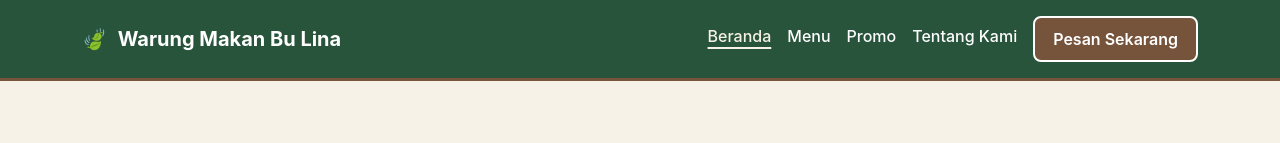
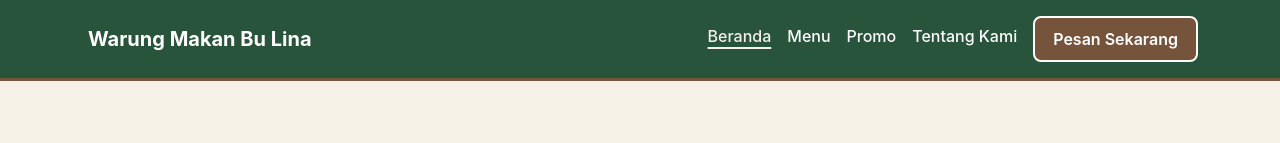
Before and after one commit to wildantfqh/uts-paw-kelas-w-warung-makan, a plain HTML site: page index.html in a window 1280 px wide. Shown: the top 143 px of the page. Drawn offline with nearby package versions, Linux system fonts and the light colour scheme.

Commit message:
edit readme.md

```diff
--- a/index.html
+++ b/index.html
@@ -33,7 +33,7 @@
             <div class="container">
 
                 <a class="navbar-brand fw-bold" href="index.html">
-                    <span class="brand-icon" aria-hidden="true">🍃</span>
+                    <span class="brand-icon" aria-hidden="true"></span>
                     Warung Makan Bu Lina
                 </a>
 
@@ -196,7 +196,7 @@
                         <article class="advantage-card">
 
                             <div class="advantage-icon" aria-hidden="true">
-                                🍲
+
                             </div>
 
                             <h3>Menu Lezat</h3>
@@ -216,7 +216,7 @@
                         <article class="advantage-card">
 
                             <div class="advantage-icon" aria-hidden="true">
-                                💰
+
                             </div>
 
                             <h3>Harga Bersahabat</h3>
@@ -235,7 +235,7 @@
                         <article class="advantage-card">
 
                             <div class="advantage-icon" aria-hidden="true">
-                                ❤️
+
                             </div>
 
                             <h3>Pelayanan Ramah</h3>
@@ -421,7 +421,7 @@
                         <article class="advantage-card">
 
                             <div class="advantage-icon" aria-hidden="true">
-                                🍛
+
                             </div>
 
                             <h3>Paket Makan Hemat</h3>
@@ -444,7 +444,7 @@
                         <article class="advantage-card">
 
                             <div class="advantage-icon" aria-hidden="true">
-                                👨‍👩‍👧‍👦
+
                             </div>
 
                             <h3>Paket Keluarga</h3>
```
Also changed, not shown: 1 other file.
